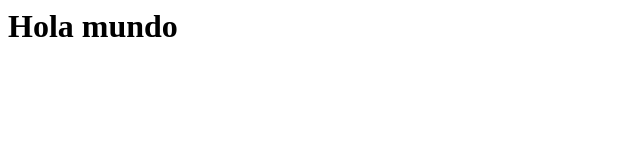
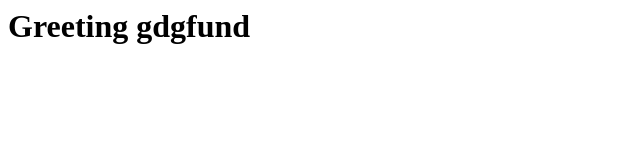
Before and after one commit to GDGFund/world-wide-web, a plain HTML site: page index.html in a window 1280 px wide. Shown: the whole page, without its empty margins (0-640 px from the left). Drawn offline with Linux system fonts and the light colour scheme.

Commit message:
Update index

```diff
--- a/index.html
+++ b/index.html
@@ -1,3 +1,3 @@
 <html>
-<h1> Hola mundo </h1>
+<h1> Greeting gdgfund </h1>
 </html>
```
